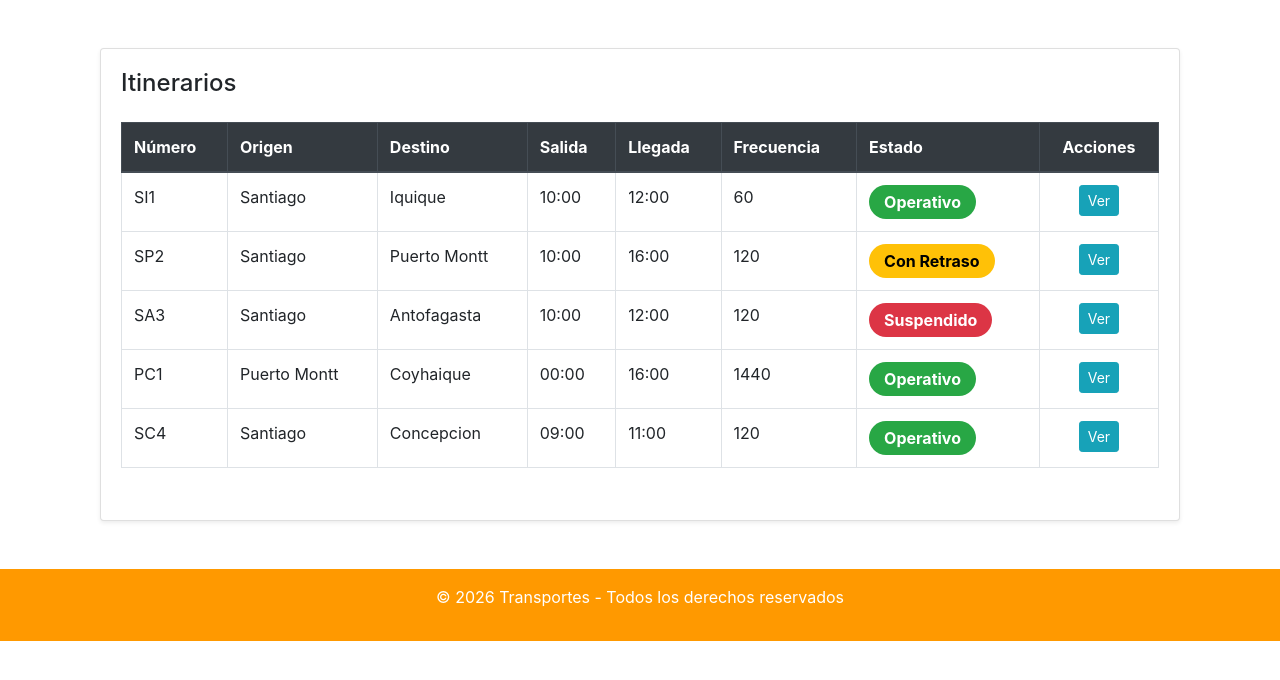
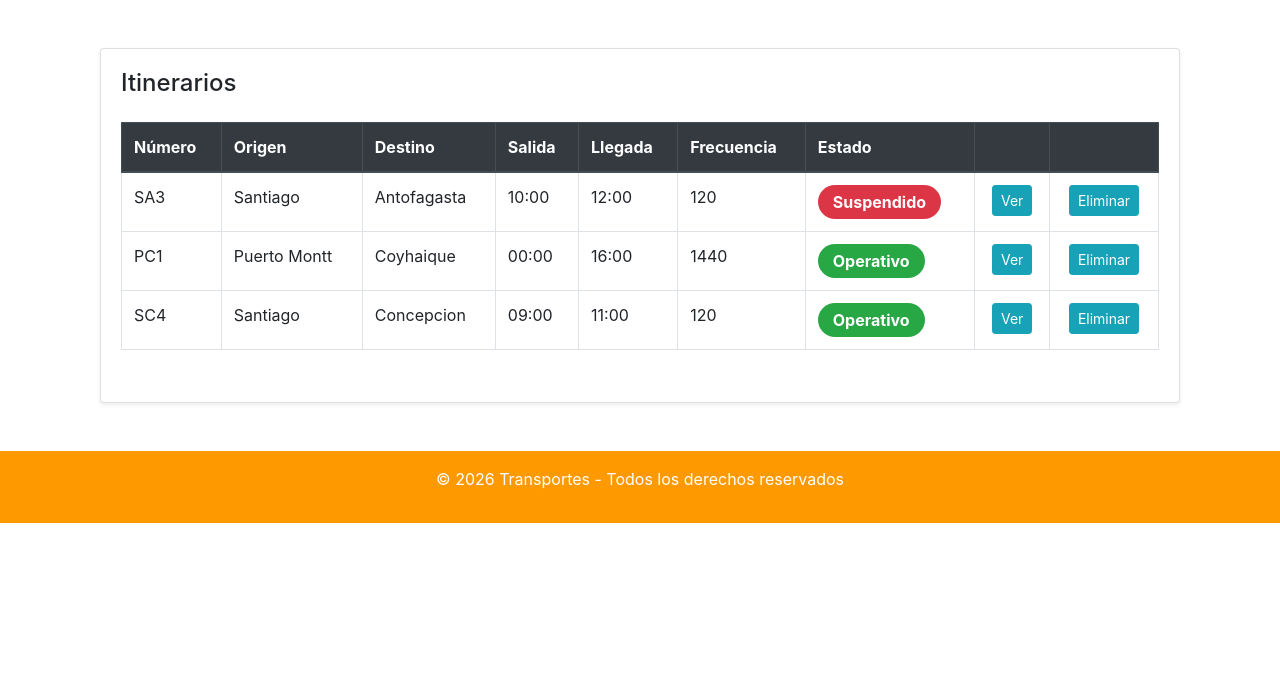
Before and after one commit to FBustosQ/itinerario_django, a Django app: page / in a window 1280 px wide. Shown: the part 56-736 px from the top of the page. Run offline with Django 5.2, Linux system fonts and the light colour scheme.

Commit message:
Boton eliminar

```diff
--- a/aplicacion_gestor/data/itinerarios.json
+++ b/aplicacion_gestor/data/itinerarios.json
@@ -1,24 +1,4 @@
 [
-    {
-        "id": 1,
-        "numero": "SI1",
-        "origen": "Santiago",
-        "destino": "Iquique",
-        "salida": "10:00",
-        "llegada": "12:00",
-        "frecuencia": 60,
-        "estado": "Operativo"
-    },
-    {
-        "id": 2,
-        "numero": "SP2",
-        "origen": "Santiago",
-        "destino": "Puerto Montt",
-        "salida": "10:00",
-        "llegada": "16:00",
-        "frecuencia": 120,
-        "estado": "Con retraso"
-    },
     {
         "id": 3,
         "numero": "SA3",
--- a/aplicacion_gestor/templates/index.html
+++ b/aplicacion_gestor/templates/index.html
@@ -27,7 +27,9 @@
                             <th>Llegada</th>
                             <th>Frecuencia</th>
                             <th>Estado</th>
-                            <th class="text-center">Acciones</th>
+                            <th class="text-center"></th>
+                            <th class="text-center"></th>
+
                         </tr>
                     </thead>
 
@@ -61,6 +63,14 @@
                                         Ver
                                     </a>
                                 </td>
+                                <td class="text-center">
+                                    <a
+                                        href="{% url 'eliminar' itinerario.id %}"
+                                        class="btn btn-info btn-sm"
+                                    >
+                                        Eliminar
+                                    </a>
+                                </td>
                             </tr>
 
                         {% empty %}
--- a/aplicacion_gestor/urls.py
+++ b/aplicacion_gestor/urls.py
@@ -4,5 +4,6 @@ from . import views
 urlpatterns = [
     path('', views.inicio, name='inicio'),
     path('crear/', views.crear, name='crear'),
-    path('detalle/<int:id>/', views.detalle, name='detalle')
+    path('detalle/<int:id>/', views.detalle, name='detalle'),
+    path('eliminar/<int:id>/', views.eliminar, name='eliminar'),
 ]
--- a/aplicacion_gestor/views.py
+++ b/aplicacion_gestor/views.py
@@ -107,3 +107,18 @@ def detalle(request, id):
 
 
     return render(request, 'detalle.html', context)
+
+def eliminar(request, id):
+    itinerarios = cargar_itinerarios()
+    itinerario_encontrado = None
+
+    for itinerario in itinerarios:
+        if itinerario['id'] == id:
+            itinerario_encontrado = itinerario
+            break
+
+    itinerarios.remove(itinerario_encontrado)
+
+    guardar_itinerario(itinerarios)
+
+    return redirect('inicio')
```
